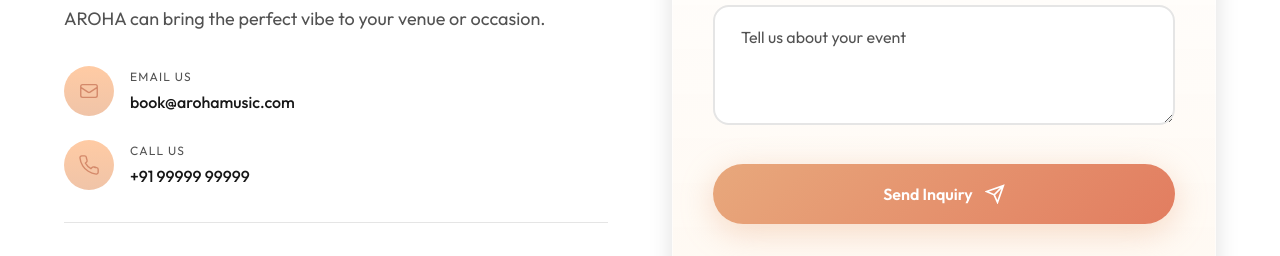
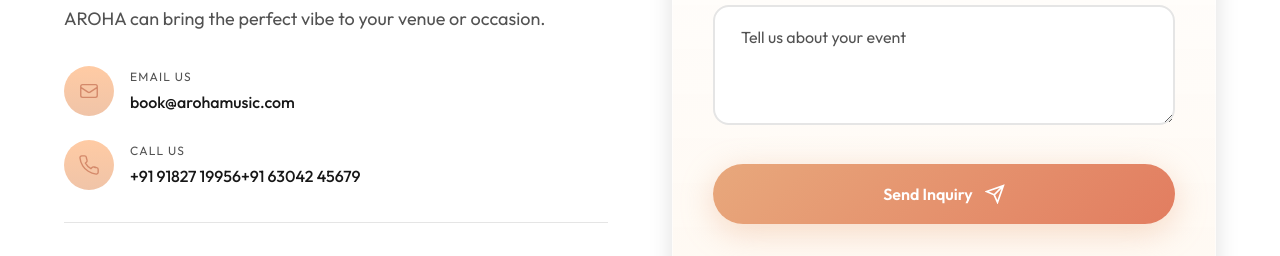
Before and after one commit to KoushikSagarr/aroha-music, a React (Vite) app: page / in a window 1280 px wide. Shown: the part 7507-7763 px from the top of the page. Built offline with nearby package versions, Linux system fonts and the light colour scheme; no server answers; the database is empty.

Commit message:
Updated contact numbers

```diff
--- a/src/components/Contact.jsx
+++ b/src/components/Contact.jsx
@@ -126,8 +126,11 @@
                                 </div>
                                 <div>
                                     <span className="contact-label">Call Us</span>
-                                    <a href="tel:+919999999999" className="contact-value">
-                                        +91 99999 99999
+                                    <a href="tel:+919182719956" className="contact-value">
+                                        +91 91827 19956
+                                    </a>
+                                    <a href="tel:+916304245679" className="contact-value">
+                                        +91 63042 45679
                                     </a>
                                 </div>
                             </motion.div>
```
